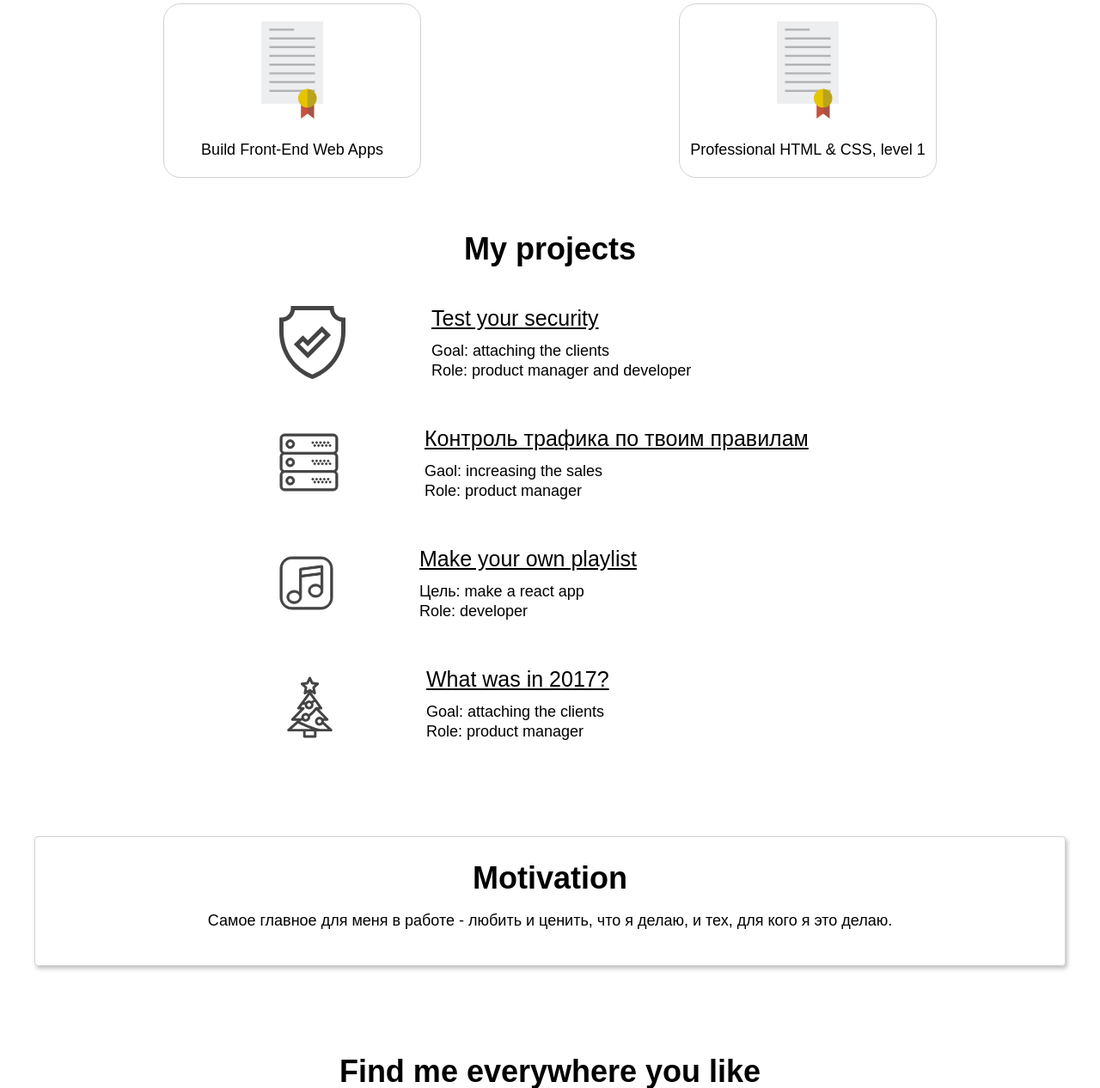
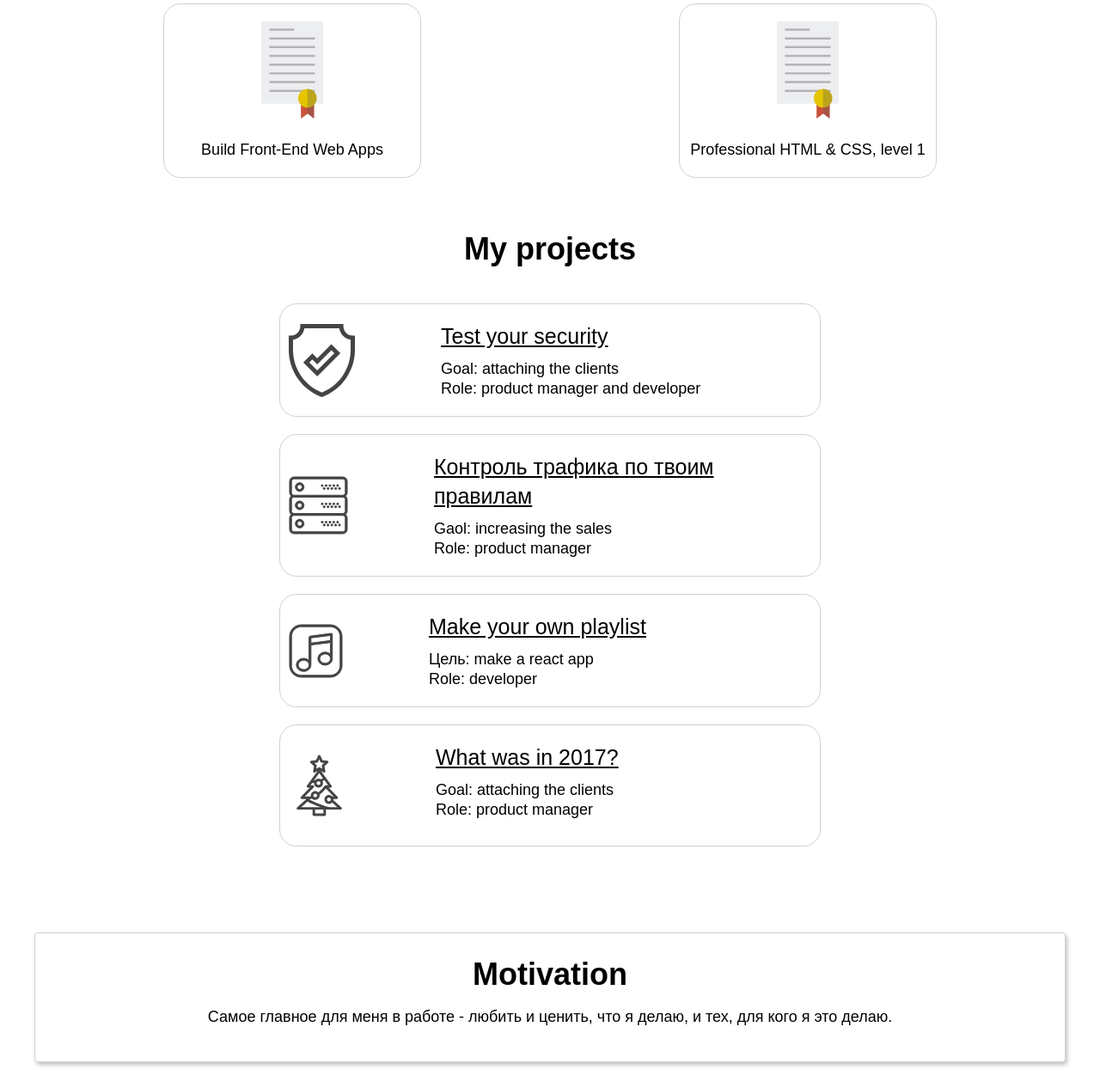
Before and after one commit to VanillaWulf/cv-old, a PHP site: page / in a window 1280 px wide. Shown: the part 2061-3327 px from the top of the page at 86% size. Run offline with PHP 8.4, Linux system fonts and the light colour scheme.

Commit message:
рамки для проектов

```diff
--- a/css/style.css
+++ b/css/style.css
@@ -458,8 +458,12 @@ body {
 
 .projects__item {
     width: 630px;
-    margin: 0 auto 50px;
+    margin: 0 auto 20px;
+    padding: 20px 10px;
     display: flex;
+    border: 1px solid rgba(0, 0, 0, 0.18);
+    border-radius: 20px 20px;
+    box-sizing: border-box;
 }
 
 .projects__item--ico {
@@ -613,7 +617,7 @@ body {
         margin: 0 0 20px;
     }
 
-    .experience__item--header{
+    .experience__item--caption {
         width: 210px;
     }
 
```
